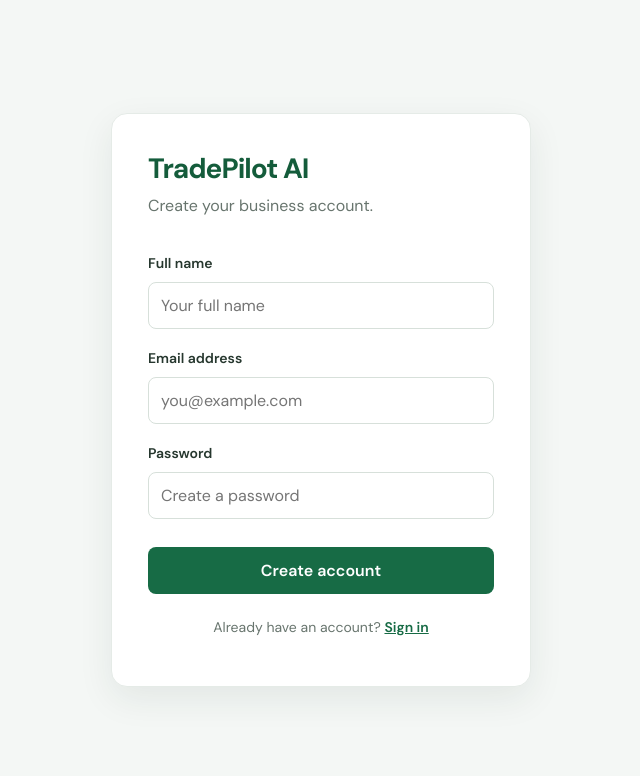
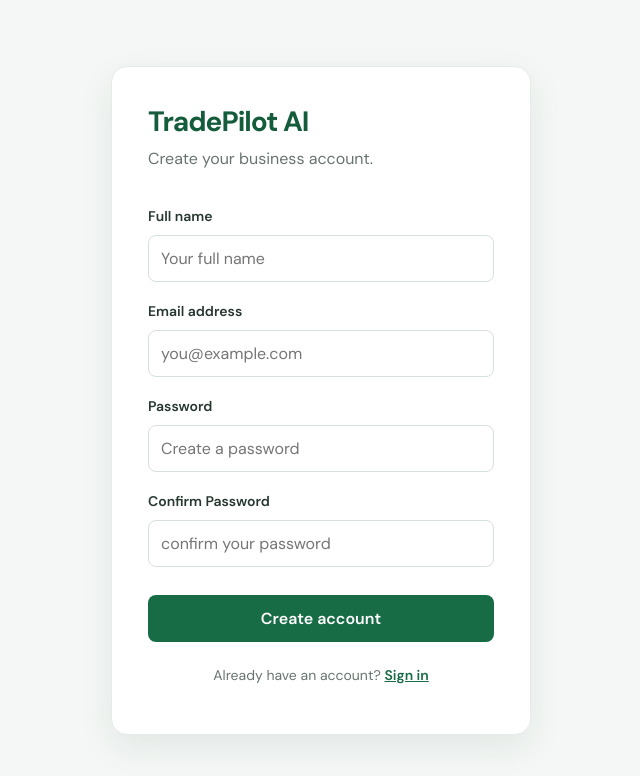
Before and after one commit to IfeanyiOsuji/tradepilot-frontend, a React (Vite) app: page /register in a window 1280 px wide. Shown: the top 776 px of the page, without its empty margins (319-959 px from the left). Built offline with nearby package versions, Linux system fonts and the light colour scheme.

Commit message:
Implemented confirm Password

```diff
--- a/src/pages/Register.tsx
+++ b/src/pages/Register.tsx
@@ -11,16 +11,35 @@ export default function Register() {
   const [password, setPassword] = useState("");
   const [error, setError] = useState("");
   const [loading, setLoading] = useState(false);
+  const [confirmPassword, setConfirmPassword] = useState("");
 
-  async function handleSubmit(event: React.FormEvent<HTMLFormElement>) {
+  async function handleSubmit(
+  event: React.FormEvent<HTMLFormElement>
+) {
   event.preventDefault();
+
   setError("");
+
+  // Validate password confirmation before API call
+  if (password !== confirmPassword) {
+    setError("Password and confirm password do not match.");
+    return;
+  }
+
+  if (password.length < 8) {
+    setError("Password must contain at least 8 characters.");
+    return;
+  }
+
   setLoading(true);
 
   try {
-      await authApi.register({ fullName, email, password });
+    await authApi.register({
+      fullName: fullName.trim(),
+      email: email.trim(),
+      password,
+    });
 
-      // Registration succeeded. Ask the user to sign in.
     navigate("/login", {
       replace: true,
       state: {
@@ -29,7 +48,11 @@ export default function Register() {
       },
     });
   } catch (err) {
-      setError(err instanceof Error ? err.message : "Registration failed.");
+    setError(
+      err instanceof Error
+        ? err.message
+        : "Registration failed. Please try again."
+    );
   } finally {
     setLoading(false);
   }
@@ -73,6 +96,17 @@ export default function Register() {
             required
           />
 
+          <label htmlFor="Confirm Password">Confirm Password</label>
+          <input
+            id="confirmPassword"
+            type="password"
+            value={confirmPassword}
+            onChange={(event) => setConfirmPassword(event.target.value)}
+            placeholder="confirm your password"
+            minLength={8}
+            required
+          />
+
           {error && <p className="auth-error">{error}</p>}
 
           <button type="submit" disabled={loading}>
```
Lines whose indentation alone changed are shown as unchanged.
